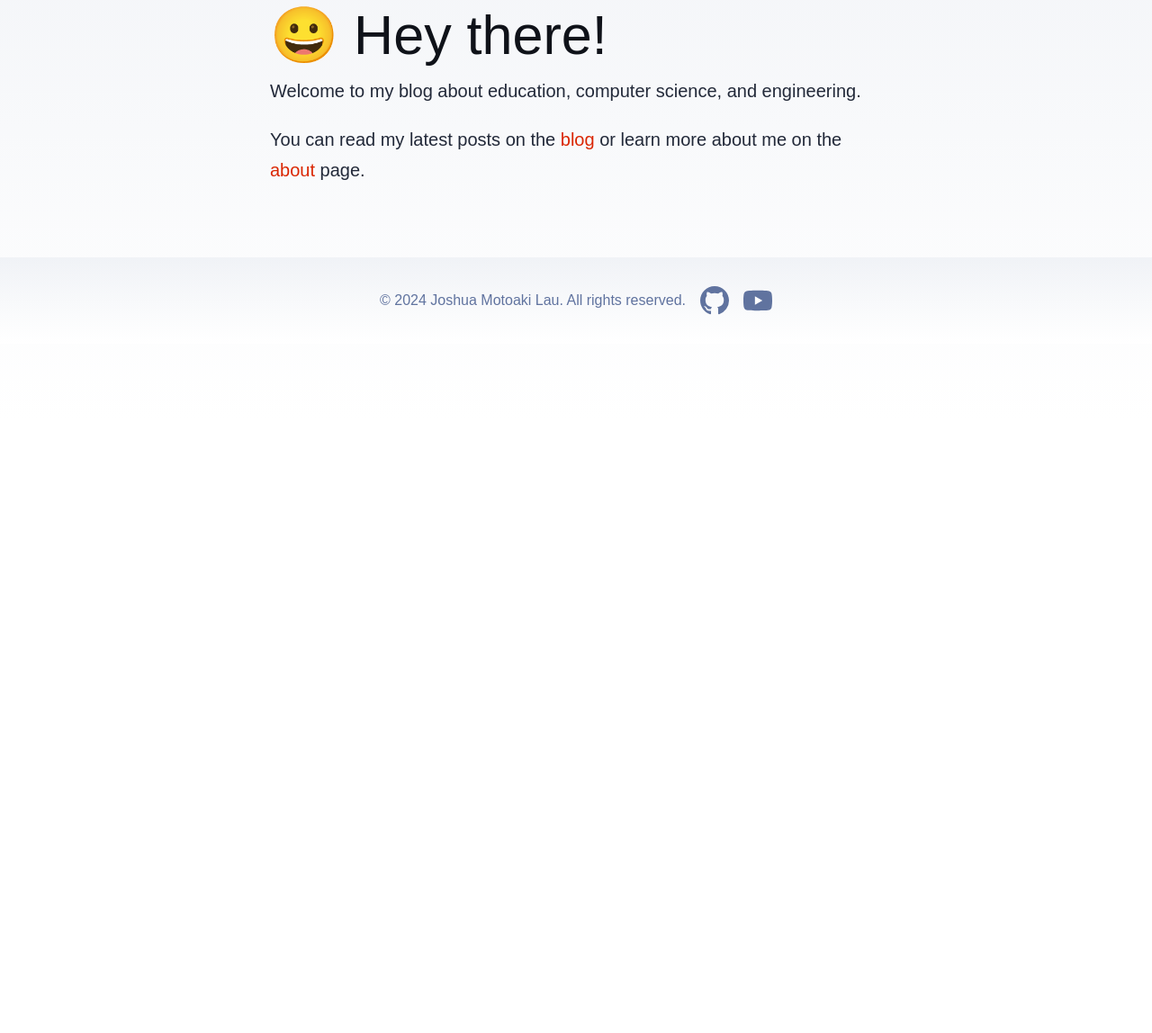
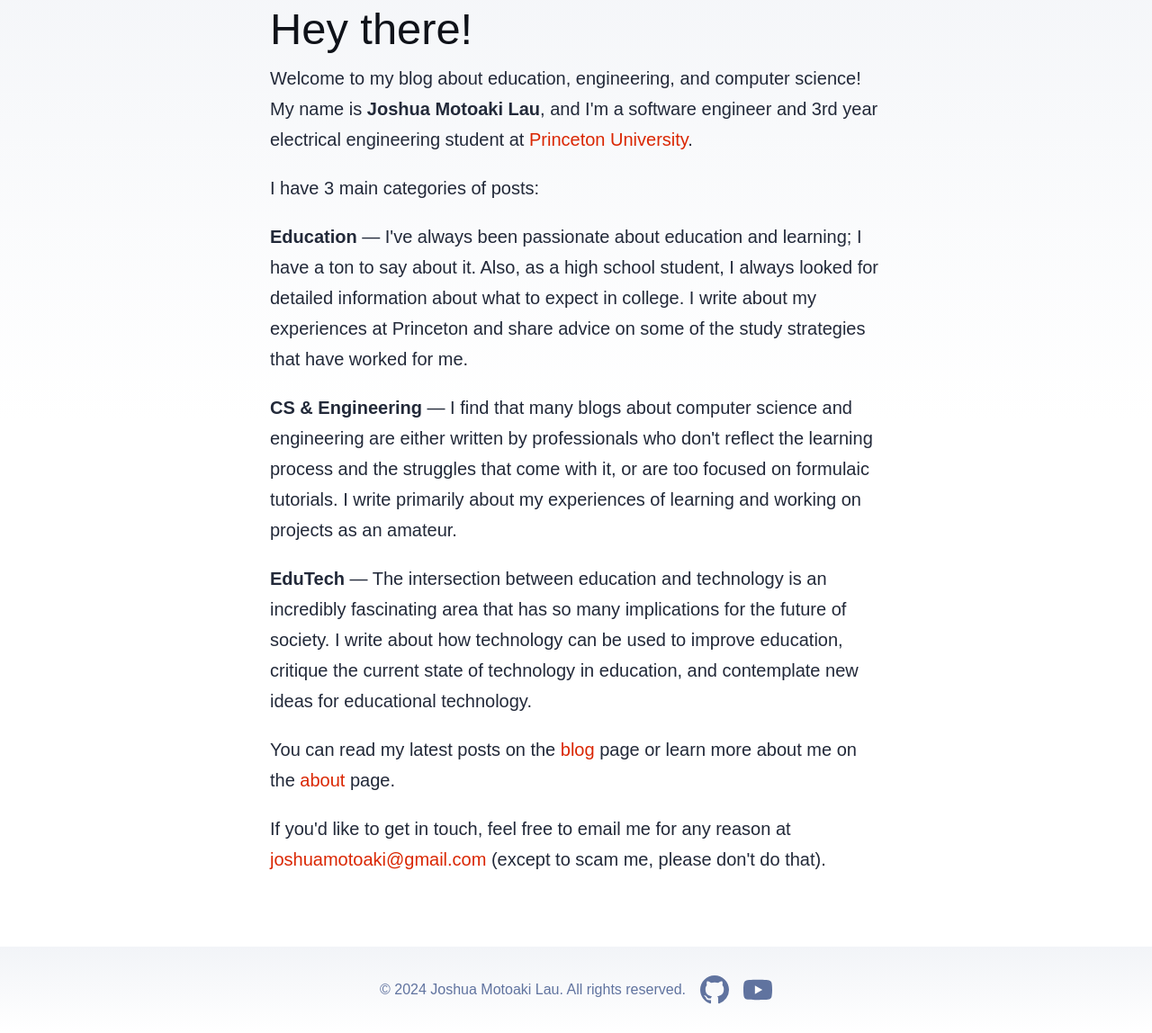
Before and after one commit to joshuamotoaki/my-blog, an Astro site: page / in a window 1280 px wide. Shown: the part 133-1281 px from the top of the page at 90% size. Before the commit the page ends 800 px from the top, so only its background shows below. Built offline with nearby package versions, Linux system fonts and the light colour scheme; Astro itself is replaced by a stand-in of ours.

Commit message:
Fill in index page

```diff
--- a/src/components/BaseHead.astro
+++ b/src/components/BaseHead.astro
@@ -17,9 +17,23 @@ const { title, description, image = "/blog-placeholder-1.jpg" } = Astro.props;
 <!-- Global Metadata -->
 <meta charset="utf-8" />
 <meta name="viewport" content="width=device-width,initial-scale=1" />
-<link rel="apple-touch-icon" sizes="180x180" href="/icons/apple-touch-icon.png">
-<link rel="icon" type="image/png" sizes="32x32" href="/icons/favicon-32x32.png">
-<link rel="icon" type="image/png" sizes="16x16" href="/icons/favicon-16x16.png">
+<link
+    rel="apple-touch-icon"
+    sizes="180x180"
+    href="/icons/apple-touch-icon.png"
+/>
+<link
+    rel="icon"
+    type="image/png"
+    sizes="32x32"
+    href="/icons/favicon-32x32.png"
+/>
+<link
+    rel="icon"
+    type="image/png"
+    sizes="16x16"
+    href="/icons/favicon-16x16.png"
+/>
 <meta name="generator" content={Astro.generator} />
 
 <!-- Canonical URL -->
--- a/src/components/Header.astro
+++ b/src/components/Header.astro
@@ -6,7 +6,9 @@ import YoutubeIcon from "../assets/YoutubeIcon.astro";
 
 <header>
     <nav>
-        <h2 class="text-base sm:text-lg md:text-xl"><a href="/">{SITE_TITLE}</a></h2>
+        <h2 class="text-base sm:text-lg md:text-xl">
+            <a href="/">{SITE_TITLE}</a>
+        </h2>
         <div class="internal-links">
             <HeaderLink href="/">Home</HeaderLink>
             <HeaderLink href="/blog">Blog</HeaderLink>
--- a/src/components/HeaderLink.astro
+++ b/src/components/HeaderLink.astro
@@ -10,7 +10,11 @@ const subpath = pathname.match(/[^\/]+/g);
 const isActive = href === pathname || href === "/" + subpath?.[0];
 ---
 
-<a class="text-xs sm:text-base" href={href} class:list={[className, { active: isActive }]} {...props}>
+<a
+    class="text-xs sm:text-base"
+    href={href}
+    class:list={[className, { active: isActive }]}
+    {...props}>
     <slot />
 </a>
 <style>
--- a/src/pages/index.astro
+++ b/src/pages/index.astro
@@ -13,15 +13,47 @@ import { SITE_TITLE, SITE_DESCRIPTION } from "../consts";
     <body>
         <Header />
         <main>
-            <h1>😀 Hey there!</h1>
+            <h2>Hey there!</h2>
             <p>
-                Welcome to my blog about education, computer science, and
-                engineering.
+                Welcome to my blog about education, engineering, and computer
+                science! My name is <strong>Joshua Motoaki Lau</strong>, and I'm
+                a software engineer and 3rd year electrical engineering student
+                at
+                <a href="https://ece.princeton.edu/" target="_blank"
+                    >Princeton University</a
+                >.
             </p>
-
+            <p>I have 3 main categories of posts:</p>
             <p>
-                You can read my latest posts on the <a href="/blog">blog</a> or learn
-                more about me on the <a href="/about">about</a> page.
+                <strong>Education</strong> — I've always been passionate about education
+                and learning; I have a ton to say about it. Also, as a high school
+                student, I always looked for detailed information about what to expect
+                in college. I write about my experiences at Princeton and share advice
+                on some of the study strategies that have worked for me.
+            </p>
+            <p>
+                <strong>CS & Engineering</strong> — I find that many blogs about
+                computer science and engineering are either written by professionals
+                who don't reflect the learning process and the struggles that come
+                with it, or are too focused on formulaic tutorials. I write primarily
+                about my experiences of learning and working on projects as an amateur.
+            </p>
+            <p>
+                <strong>EduTech</strong> — The intersection between education and
+                technology is an incredibly fascinating area that has so many implications
+                for the future of society. I write about how technology can be used
+                to improve education, critique the current state of technology in
+                education, and contemplate new ideas for educational technology.
+            </p>
+            <p>
+                You can read my latest posts on the <a href="/blog">blog</a> page
+                or learn more about me on the <a href="/about">about</a> page.
+            </p>
+            <p>
+                If you'd like to get in touch, feel free to email me for any
+                reason at <a href="mailto:joshuamotoaki@gmail.com"
+                    >joshuamotoaki@gmail.com</a
+                > (except to scam me, please don't do that).
             </p>
         </main>
         <Footer />
```
Also changed, not shown: README.md.
